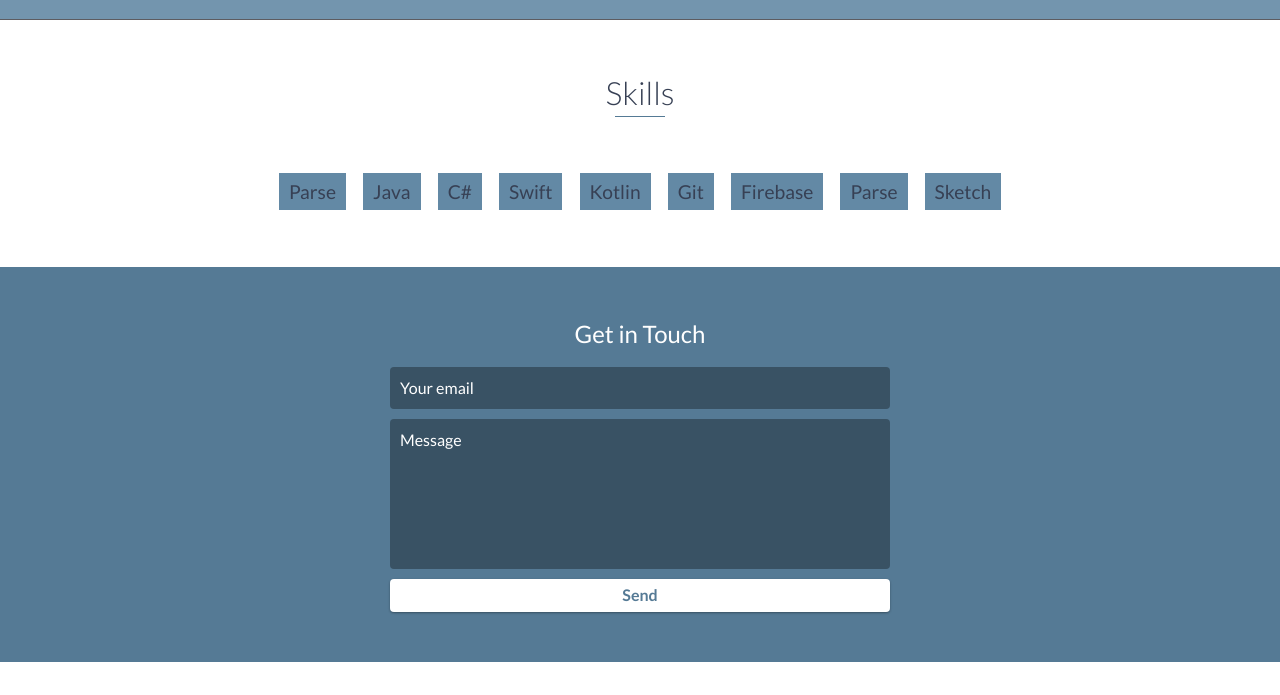
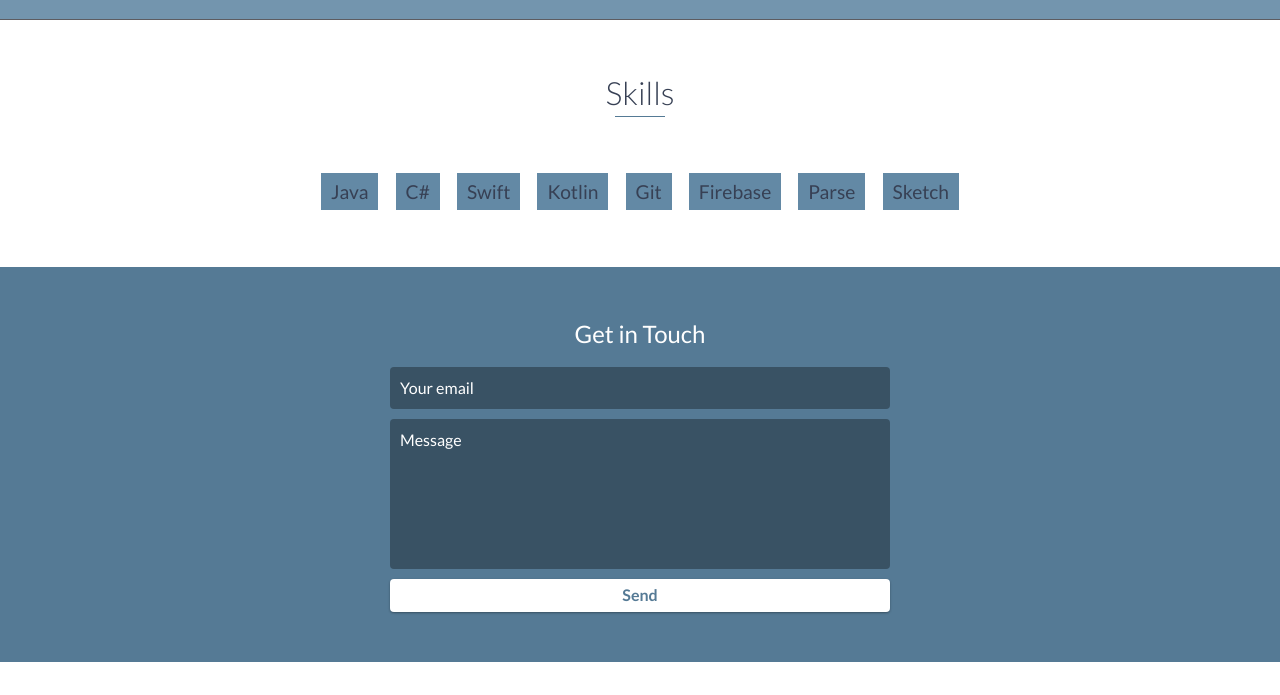
Before and after one commit to RubyMarcus/RubyMarcus.github.io, a plain HTML site: page index.html in a window 1280 px wide. Shown: the part 4263-4958 px from the top of the page. Drawn offline with nearby package versions, Linux system fonts and the light colour scheme.

Commit message:
updating skills

```diff
--- a/index.html
+++ b/index.html
@@ -231,7 +231,6 @@
     <div id="skills">
         <h2 class="heading" id="skillssubtext">Skills</h2>
         <ul>
-            <li>Parse</li>
             <li>Java</li>
             <li>C#</li>
             <li>Swift</li>
```
